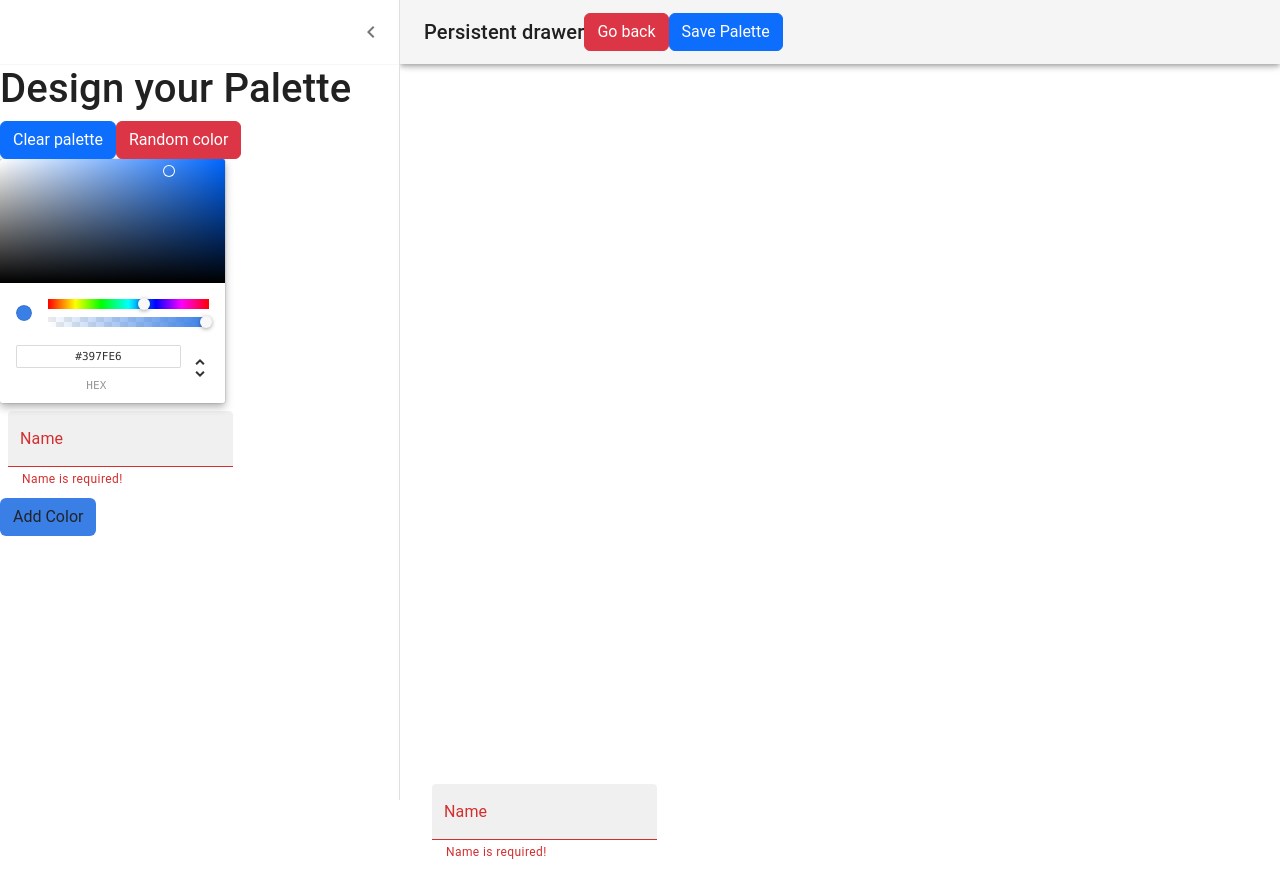
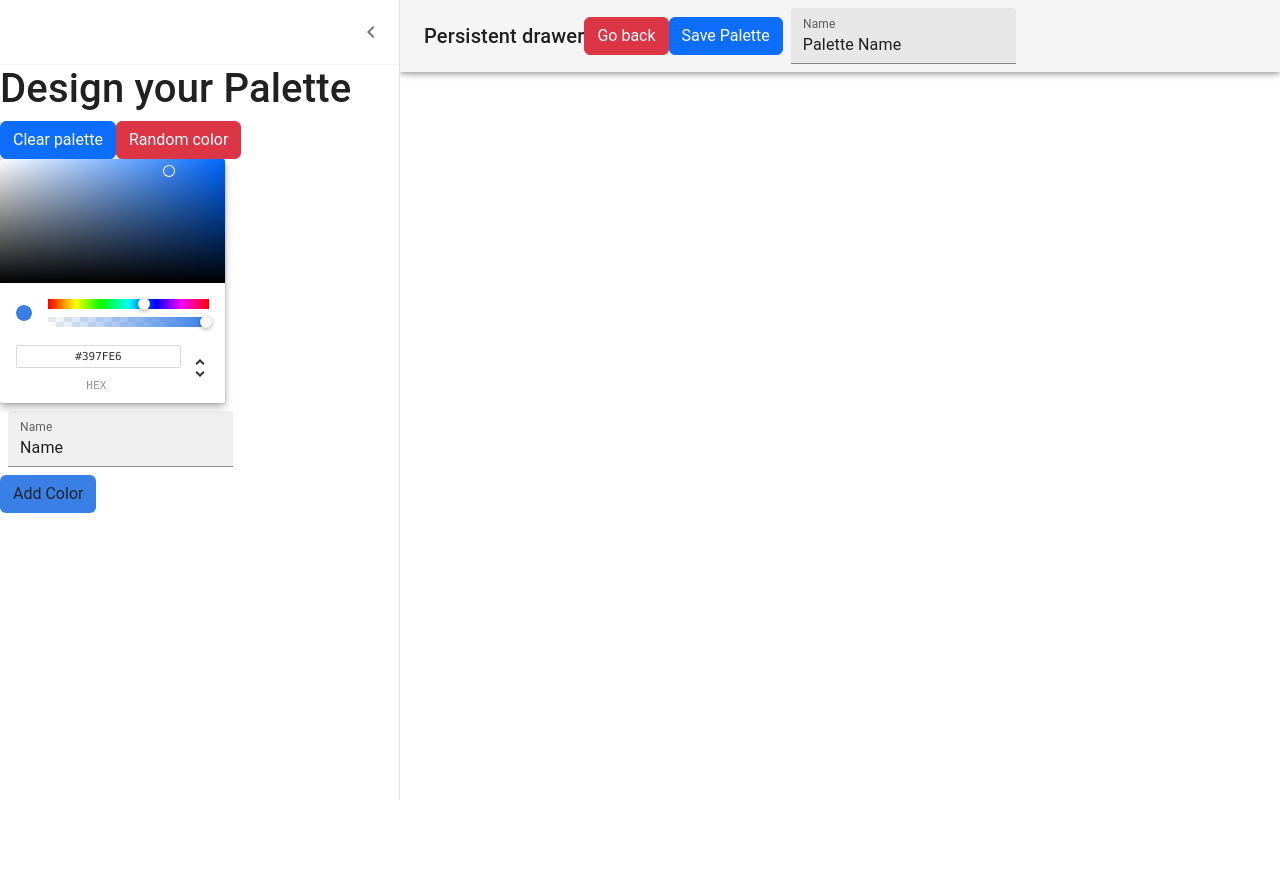
Before and after one commit to bhavyak13/React-bootcamp, a React (Create React App) app in the folder 18_color_project/: page /palette/new in a window 1280 px wide. After the commit the page ends 800 px from the top, so only its background shows below. Built offline with nearby package versions, Linux system fonts and the light colour scheme.

Commit message:
refactor newPalette navbar to its own component

```diff
--- a/18_color_project/package.json
+++ b/18_color_project/package.json
@@ -11,6 +11,7 @@
     "@testing-library/jest-dom": "^5.16.4",
     "@testing-library/react": "^13.2.0",
     "@testing-library/user-event": "^13.5.0",
+    "array-move": "^4.0.0",
     "chroma-js": "^2.4.2",
     "react": "^18.1.0",
     "react-color": "^2.19.3",
--- a/18_color_project/src/DragableColorBox.js
+++ b/18_color_project/src/DragableColorBox.js
@@ -43,13 +43,15 @@ const DragableColorBox = SortableElement(props => {
     const { name } = props;
     let classes = useStyles(props);
     const clickHandler = () => {
-        props.deleteColor(name)
+        props.deleteColor(name);
+        // console.log('ok')
     }
     return (
         <div className={classes.root}>
             <div className={classes.boxContent}>
                 <span>{name}</span>
-                <DeleteIcon onClick={clickHandler} className={classes.deleteIcon} />
+                <DeleteIcon className={classes.deleteIcon} onClick={clickHandler}/>
+                {/* <DeleteIcon className={classes.deleteIcon} onClick={()=>{console.log('clickedf')}}/> */}
             </div>
         </div>
     )
--- a/18_color_project/src/NewPalette.js
+++ b/18_color_project/src/NewPalette.js
@@ -2,31 +2,27 @@ import React, { useState, useEffect } from 'react';
 import Box from '@mui/material/Box';
 import Drawer from '@mui/material/Drawer';
 import CssBaseline from '@mui/material/CssBaseline';
-import Toolbar from '@mui/material/Toolbar';
-import Typography from '@mui/material/Typography';
 import Divider from '@mui/material/Divider';
 import IconButton from '@mui/material/IconButton';
-import MenuIcon from '@mui/icons-material/Menu';
 import ChevronLeftIcon from '@mui/icons-material/ChevronLeft';
-import SideDrawer from './SideDrawerNewPalette';
-import { Main, AppBar, DrawerHeader, drawerWidth } from './NewPaletteHelpers'
-import { useNavigate } from 'react-router-dom';
-import PaletteNameForm from './PaletteNameForm';
+import SideDrawer from './NewPaletteSideDrawer';
+import { Main, DrawerHeader, drawerWidth } from './NewPaletteHelpers'
 import DragableColorBoxList from './DragableColorBoxList';
-import { arrayMove } from "react-sortable-hoc";
+import { arrayMoveImmutable } from "array-move";
+import NewPaletteNavbar from './NewPaletteNavbar';
 
 function NewPalette(props) {
+    //initials
 
-    //initials
     const [open, setOpen] = useState(true);
     const [colors, setColors] = useState([]);
     const [addColorBtnActive, setAddColorBtnActive] = useState(true);
-    const [paletteName, setPaletteName] = useState('');
+
+    // const [colors, setColors] = useState(props.palette[0].colors);
+    // console.log(colors)
+    // console.log(props.palette[0].colors)
 
     //prebuilt with mui
-    const handleDrawerOpen = () => {
-        setOpen(true);
-    };
     const handleDrawerClose = () => {
         setOpen(false);
     };
@@ -40,57 +36,35 @@ function NewPalette(props) {
         }
     }, [colors])
 
-    //useNavigate hook
-    let navigate = useNavigate();
-    const clickHandler = () => {
-        navigate(-1);
-    }
-
     //helper methods
-    const savePaletteHandler = () => {
-        const newPalette = {
-            id: paletteName.toLowerCase().replace(/ /g, '-'),
-            paletteName: paletteName,
-            colors: colors,
-        };
-        props.savePalette(newPalette);
-        navigate('/');
-    }
     const addColor = newColor => {
         //new color -> {name,color}
+        if (colors.length >= 20) {
+            setAddColorBtnActive(false);
+            return;
+        }
         let newColors = [...colors, newColor];
         setColors(newColors);
     }
     const deleteColor = name => {
+        console.log('deleted!')
         const updatedColors = colors.filter(clr => clr.name !== name);
         setColors(updatedColors);
     }
     const onSortEnd = ({ oldIndex, newIndex }) => {
-        setColors(arrayMove(colors, oldIndex, newIndex),)
+        setColors(arrayMoveImmutable(colors, oldIndex, newIndex),)
     };
 
     //return
     return (
         <Box sx={{ display: 'flex' }}>
             <CssBaseline />
-            <AppBar position="fixed" open={open} color='default'>
-                <Toolbar>
-                    <IconButton
-                        color="inherit"
-                        aria-label="open drawer"
-                        onClick={handleDrawerOpen}
-                        edge="start"
-                        sx={{ mr: 2, ...(open && { display: 'none' }) }}
-                    >
-                        <MenuIcon />
-                    </IconButton>
-                    <Typography variant="h6" noWrap component="div">
-                        Persistent drawer
-                    </Typography>
-                    <button className='btn btn-danger' onClick={clickHandler}>Go back</button>
-                    <button className='btn btn-primary' onClick={savePaletteHandler}>Save Palette</button>
-                </Toolbar>
-            </AppBar>
+            <NewPaletteNavbar
+                colors={colors}
+                palette={props.palette}
+                open={open}
+                setOpen={setOpen}
+                savePalette={props.savePalette} />
             <Drawer
                 sx={{
                     width: drawerWidth,
@@ -114,6 +88,8 @@ function NewPalette(props) {
                     addColor={addColor}
                     addColorBtnActive={addColorBtnActive}
                     colors={colors}
+                    setColors={setColors}
+                    palette={props.palette}
                 />
             </Drawer>
             <Main open={open} style={{ height: "calc(100vh - 64px)" }}>
@@ -124,11 +100,6 @@ function NewPalette(props) {
                     axis='xy'
                     onSortEnd={onSortEnd}
                 />
-                <PaletteNameForm
-                    palette={props.palette}
-                    paletteName={paletteName}
-                    setPaletteName={setPaletteName}
-                />
             </Main>
         </Box >
     );
--- /dev/null
+++ b/18_color_project/src/NewPaletteNavbar.js
@@ -0,0 +1,66 @@
+import React, { useState } from 'react';
+import Toolbar from '@mui/material/Toolbar';
+import Typography from '@mui/material/Typography';
+import IconButton from '@mui/material/IconButton';
+import MenuIcon from '@mui/icons-material/Menu';
+import {  AppBar } from './NewPaletteHelpers'
+import { useNavigate } from 'react-router-dom';
+import PaletteNameForm from './PaletteNameForm';
+
+const NewPaletteNavbar = (props) => {
+    const { open, setOpen } = props;
+    const [error, setError] = useState(false);
+    const [paletteName, setPaletteName] = useState('Palette Name');
+
+    const handleDrawerOpen = () => {
+        setOpen(true);
+    };
+
+    //useNavigate hook
+    let navigate = useNavigate();
+    const clickHandler = () => {
+        navigate(-1);
+    }
+
+    const savePaletteHandler = () => {
+        if(error){
+            return
+        }
+        const newPalette = {
+            id: paletteName.toLowerCase().replace(/ /g, '-'),
+            paletteName: paletteName,
+            colors: props.colors,
+        };
+        props.savePalette(newPalette);
+        navigate('/');
+    }
+
+    return (
+        <AppBar position="fixed" open={open} color='default'>
+            <Toolbar>
+                <IconButton
+                    color="inherit"
+                    aria-label="open drawer"
+                    onClick={handleDrawerOpen}
+                    edge="start"
+                    sx={{ mr: 2, ...(open && { display: 'none' }) }}
+                >
+                    <MenuIcon />
+                </IconButton>
+                <Typography variant="h6" noWrap component="div">
+                    Persistent drawer
+                </Typography>
+                <button className='btn btn-danger' onClick={clickHandler}>Go back</button>
+                <button className='btn btn-primary' onClick={savePaletteHandler}>Save Palette</button>
+                <PaletteNameForm
+                    palette={props.palette}
+                    paletteName={paletteName}
+                    setPaletteName={setPaletteName}
+                    error={error}
+                    setError={setError}
+                />
+            </Toolbar>
+        </AppBar>
+    )
+}
+export default NewPaletteNavbar;
--- a/18_color_project/src/SideDrawerNewPalette.js
+++ b/18_color_project/src/NewPaletteSideDrawer.js
@@ -7,7 +7,9 @@ function SideDrawer(props) {
     const [color, setColor] = useState('#397FE6');
     const [error, setError] = useState(false);
     const [errorMessage, setErrorMessage] = useState('');
-    const [name, setName] = useState('');
+    const [name, setName] = useState('Name');
+
+    //handlers
     const changeHandler = e => {
         setName(e.target.value);
     }
@@ -18,9 +20,25 @@ function SideDrawer(props) {
         } else {
             const newColor = { name, color }
             props.addColor(newColor);
-            setName('');
+            setName('Name');
         }
     }
+    const clickHandler = () => {
+        props.setColors([]);
+    }
+    const randomColor = () => {
+        const allColors = props.palette.map(p => p.colors).flat();
+        // console.log(allColors)
+
+        let newColor;
+        do {
+            let rand = Math.floor(Math.random() * allColors.length);
+            newColor = allColors[rand];
+        } while ((props.colors.includes(newColor)));
+        props.addColor(newColor);
+    }
+
+    //useEFfect hook
     useEffect(() => {
         const isUniqueName = props.colors.every(c => (c.name.toLowerCase() !== name.toLowerCase()));
         const isUnique = props.colors.every(c => (c.color.toLowerCase() !== color.toLowerCase()));
@@ -37,13 +55,21 @@ function SideDrawer(props) {
             setError(false);
             setErrorMessage('');
         }
-    }, [name, color])
+    }, [name, color, props.colors])
+
     return (
         <div>
             <h1>Design your Palette</h1>
             <div>
-                <button type="button" className="btn btn-primary">Clear palette</button>
-                <button type="button" className="btn btn-danger">Random color</button>
+                <button type="button" className="btn btn-primary" onClick={clickHandler}>Clear palette</button>
+                <button
+                    type="button"
+                    className="btn btn-danger"
+                    disabled={!props.addColorBtnActive}
+                    onClick={randomColor}
+                >
+                    Random color
+                </button>
             </div>
             <ColorPicker
                 color={color}
--- a/18_color_project/src/PaletteNameForm.js
+++ b/18_color_project/src/PaletteNameForm.js
@@ -4,15 +4,15 @@ import TextField from '@mui/material/TextField';
 
 
 function PaletteNameForm(props) {
-
+    //initials
     const { paletteName, setPaletteName } = props;
-    const [error, setError] = useState(false);
+    const {error, setError} = props;
     const [errorMessage, setErrorMessage] = useState('');
 
+    //handlers
     const changeHandler = e => {
         setPaletteName(e.target.value);
     }
-
     const submitHandler = (e) => {
         e.preventDefault();
         if (error) {
@@ -22,6 +22,8 @@ function PaletteNameForm(props) {
         }
     }
 
+
+    //useEffect Hook
     useEffect(() => {
         const isUniqueName = props.palette.every(c => (c.paletteName.toLowerCase() !== paletteName.toLowerCase()));
         if (paletteName === '') {
@@ -34,7 +36,9 @@ function PaletteNameForm(props) {
             setError(false);
             setErrorMessage('');
         }
-    }, [paletteName])
+    }, [paletteName,props.palette,setError])
+
+    //return
     return (
         < div >
             <Box
```
Also changed, not shown: 1 other file (tests, documents, lock files or other folders).
